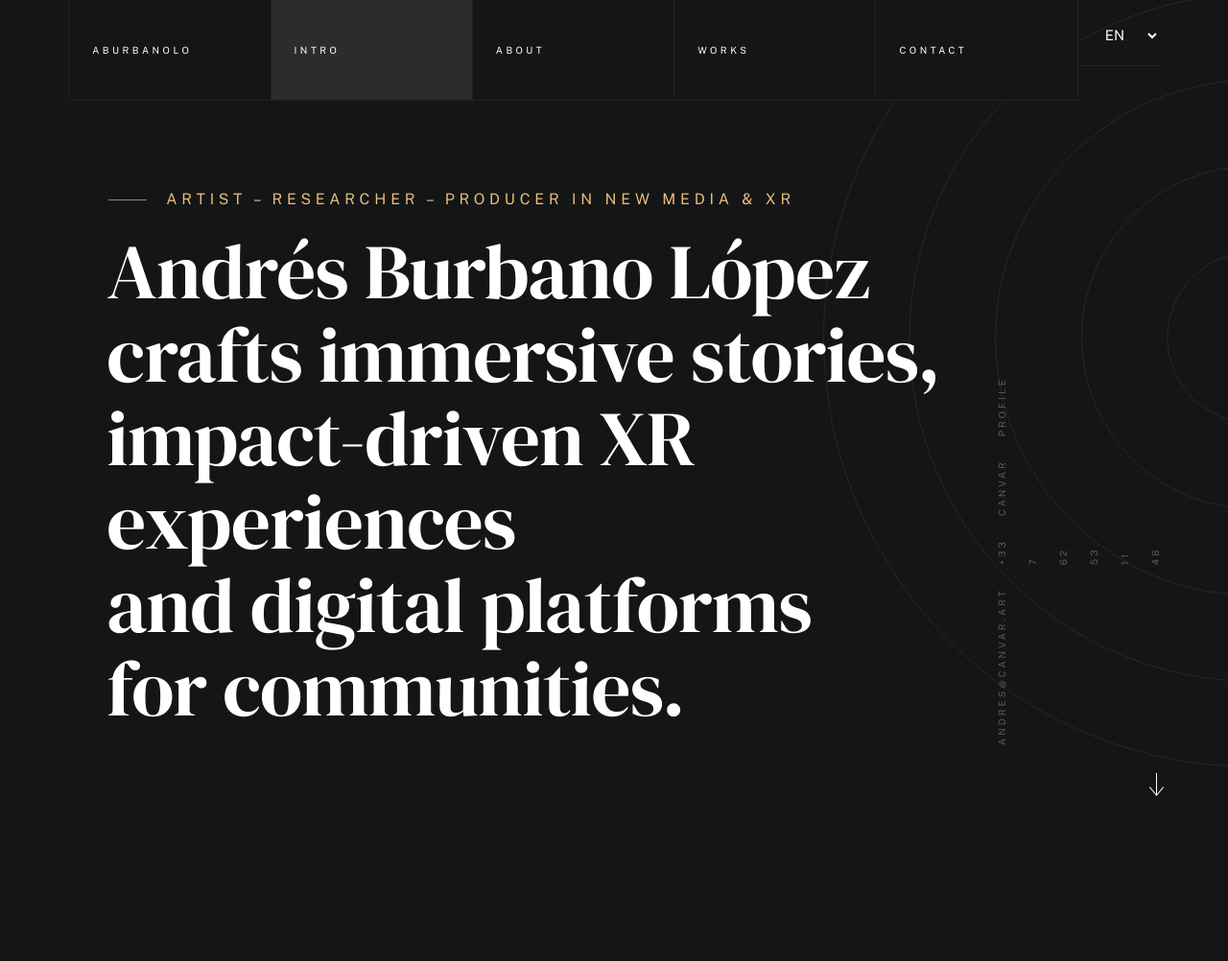
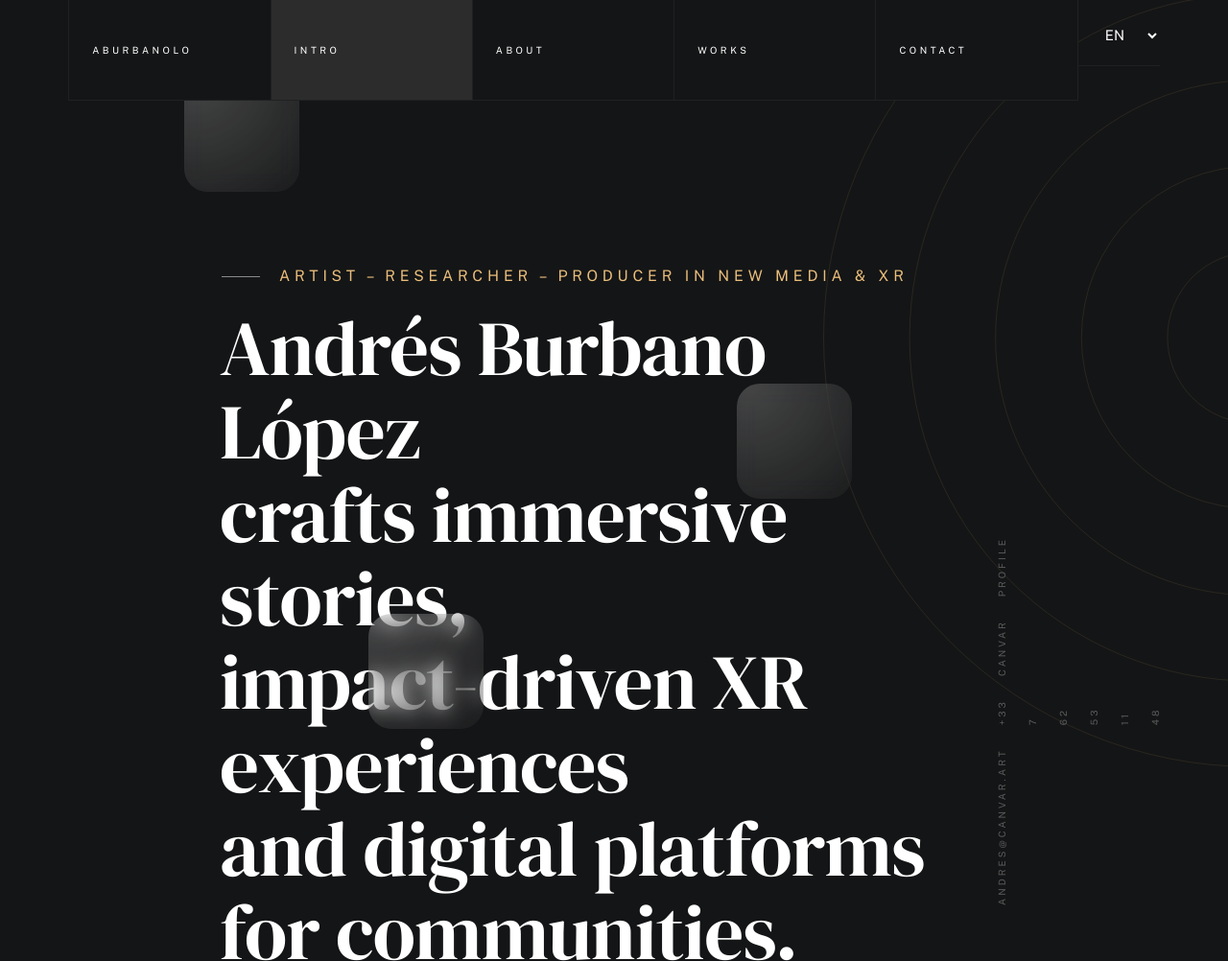
Before and after one commit to aburbanol/personal-webpage, a plain HTML site: page index.html in a window 1280 px wide. Shown: the top 1002 px of the page at 96% size. Drawn offline with nearby package versions, Linux system fonts and the light colour scheme; animation ran at ten frames a second; a web font is replaced by a local one.

Commit message:
Add floating cubes parallax effect

```diff
--- a/css/styles.css
+++ b/css/styles.css
@@ -2916,6 +2916,50 @@ img.u-pull-left {
 }
 
 
+/* -------------------------------------------------------------------
+ * ## cubes layer
+ * ------------------------------------------------------------------- */
+.cubes-layer {
+    position        : fixed;
+    inset           : 0;
+    pointer-events  : none;
+    z-index         : 10;
+    overflow        : hidden;
+}
+
+.cube {
+    position         : absolute;
+    width            : 120px;
+    height           : 120px;
+    border-radius    : 24px;
+    background       : radial-gradient(circle at 10% 0%, rgba(255, 255, 255, 0.3), rgba(255, 255, 255, 0.05));
+    backdrop-filter  : blur(10px);
+    opacity          : 0.7;
+    transform        : translate3d(0, 0, 0);
+}
+
+.cube--1 { top : 10%; left : 15%; }
+.cube--2 { top : 50%; left : 60%; }
+.cube--3 { top : 80%; left : 30%; }
+
+
+/* -------------------------------------------------------------------
+ * ## layered sections
+ * ------------------------------------------------------------------- */
+.section {
+    position : relative;
+    padding  : 8rem 10vw;
+}
+
+.section--under {
+    z-index : 5;
+}
+
+.section--over {
+    z-index : 20;
+}
+
+
 /* ===================================================================
  * # SITE HEADER
  *
--- a/index.html
+++ b/index.html
@@ -28,6 +28,12 @@
 </head>
 
 <body id="top">
+
+    <div class="cubes-layer">
+        <div class="cube cube--1"></div>
+        <div class="cube cube--2"></div>
+        <div class="cube cube--3"></div>
+    </div>
 
 
     <!-- # preloader
@@ -91,7 +97,7 @@
 
             <!-- ### intro
             ================================================== -->
-            <section id="intro" class="s-intro target-section">
+            <section id="intro" class="s-intro target-section section section--under">
 
                 <div class="row intro-content wide">
 
@@ -127,7 +133,7 @@
 
             <!-- ### about
             ================================================== -->
-            <section id="about" class="s-about target-section">
+            <section id="about" class="s-about target-section section section--over">
 
 
                 <div class="row about-info wide" data-animate-block>
@@ -307,7 +313,7 @@
 
             <!-- ### works
             ================================================== -->
-            <section id="works" class="s-works target-section">
+            <section id="works" class="s-works target-section section section--under">
 
 
                 <div class="row works-portfolio">
@@ -634,7 +640,7 @@
 
             <!-- ### contact
             ================================================== -->
-            <section id="contact" class="s-contact target-section">
+            <section id="contact" class="s-contact target-section section section--over">
 
                 <div class="row contact-top">
                     <div class="column lg-12">
--- a/js/main.js
+++ b/js/main.js
@@ -736,6 +736,25 @@
     }; // end ssMoveTo
 
 
+   /* Cubes parallax
+    * ------------------------------------------------------ */
+    const ssCubesParallax = function() {
+        const cubes = document.querySelectorAll('.cube');
+        if (!cubes.length) return;
+
+        const updateCubes = function() {
+            const y = window.scrollY;
+            cubes.forEach(function(cube, index) {
+                const speed = 0.05 + index * 0.03;
+                cube.style.transform = `translate3d(0, ${y * speed}px, 0)`;
+            });
+        };
+
+        updateCubes();
+        window.addEventListener('scroll', updateCubes, { passive: true });
+    }; // end ssCubesParallax
+
+
    /* Initialize
     * ------------------------------------------------------ */
     (function ssInit() {
@@ -749,6 +768,7 @@
         ssAlertBoxes();
         ssMoveTo();
         ssLanguageSwitcher();
+        ssCubesParallax();
 
     })();
 
```
